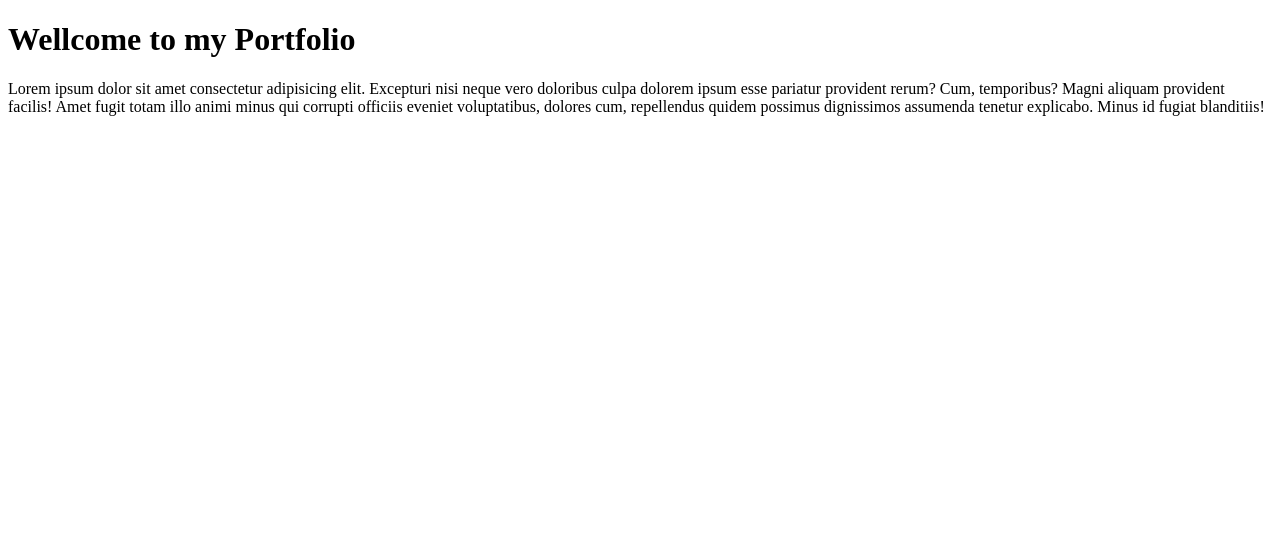
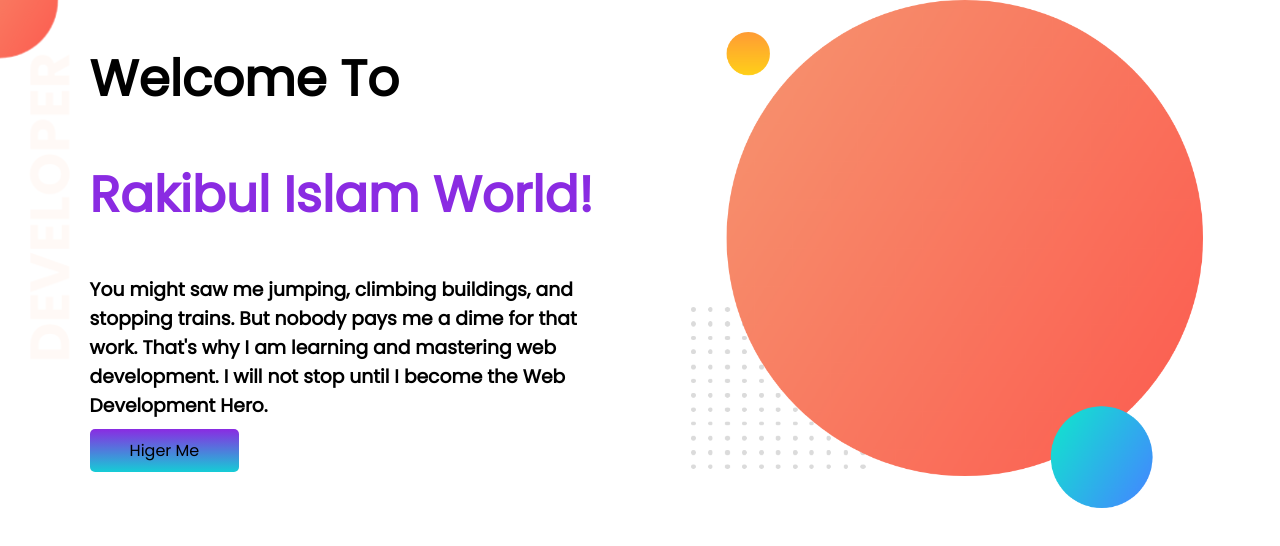
Before and after one commit to 1Md-Rakibul-Islam/developer-portfolio, a plain HTML site: page index.html in a window 1280 px wide. Drawn offline with Linux system fonts and the light colour scheme.

Commit message:
home added

```diff
--- a/index.html
+++ b/index.html
@@ -6,11 +6,22 @@
     <meta name="viewport" content="width=device-width, initial-scale=1.0">
     <title>Rakibul Portfolio</title>
     <link rel="stylesheet" href="style.css">
+    <link rel="preconnect" href="https://fonts.googleapis.com">
+    <link rel="preconnect" href="https://fonts.gstatic.com" crossorigin>
+    <link href="https://fonts.googleapis.com/css2?family=Poppins:ital,wght@0,400;1,700&display=swap" rel="stylesheet">
 </head>
 <body>
-    <h1>Wellcome to my Portfolio</h1>
-    <p>
-        Lorem ipsum dolor sit amet consectetur adipisicing elit. Excepturi nisi neque vero doloribus culpa dolorem ipsum esse pariatur provident rerum? Cum, temporibus? Magni aliquam provident facilis! Amet fugit totam illo animi minus qui corrupti officiis eveniet voluptatibus, dolores cum, repellendus quidem possimus dignissimos assumenda tenetur explicabo. Minus id fugiat blanditiis!
-    </p>
+    <section class="Home">
+        <div class="home_content">
+            <h1>Welcome To</h1>
+            <h1 class="user_name"> <strong>Rakibul Islam</strong> World!</h1>
+            <h3>You might saw me jumping, climbing buildings, and stopping trains. But nobody pays me a dime for that work. That's why I am learning and mastering web development. I will not stop until I become the Web Development Hero.</h3>
+            <a id="cv-button" href="#" target="_blank">Higer Me</a>
+        </div>
+        <div class="home_content image">
+            <img src="images/my-bg.png" alt="">
+        </div>
+    </section>
+
 </body>
 </html>
--- a/style.css
+++ b/style.css
@@ -0,0 +1,49 @@
+h1{
+    font-size: 50px;
+}
+body{
+    font-family: 'Poppins', sans-serif;
+    margin: 0px;
+}
+
+section{
+    display: flex;
+}
+.user_name{
+    color: blueviolet;
+}
+
+h1{
+    font-size: 50px;
+}
+span{
+    color: orange;
+}
+.half-width img{
+    width: 100%;
+}
+
+.home_content {
+    width: 40%;
+    float: left;
+    margin-left: 5%;
+    padding-left: 2%;
+}
+
+.home_content img {
+    width: 100%;
+}
+
+#cv-button{
+    color: rgb(0, 0, 0);
+    text-decoration: none;
+    background-image: linear-gradient(blueviolet, rgb(21, 205, 214));
+    padding: 10px 40px;
+    border-radius: 5px;
+    border-radius: 5px;
+}
+
+.Home{
+    background-image: url(images/top-banner.png);
+    background-repeat: no-repeat;
+}
```
Also changed, not shown: images/dream-bg.png (added), images/exp-bg.png (added), images/jhankar.png (added), images/jhankar2.png (added), images/my-bg.png (added), images/my-bg2.png (added), images/top-banner.png (added), 7 other files.
